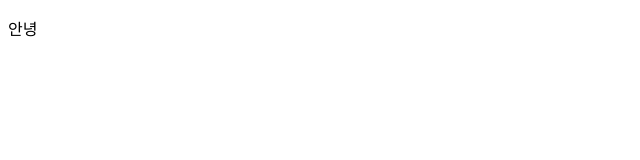
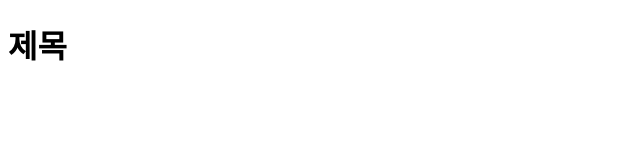
Before and after one commit to LynPark/first, a plain HTML site: page index.html in a window 1280 px wide. Shown: the whole page, without its empty margins (0-640 px from the left). Drawn offline with Linux system fonts and the light colour scheme.

Commit message:
제목작성

```diff
--- a/index.html
+++ b/index.html
@@ -6,6 +6,6 @@
     <title>Document</title>
   </head>
   <body>
-    <p>안녕</p>
+    <h1>제목</h1>
   </body>
 </html>
```
